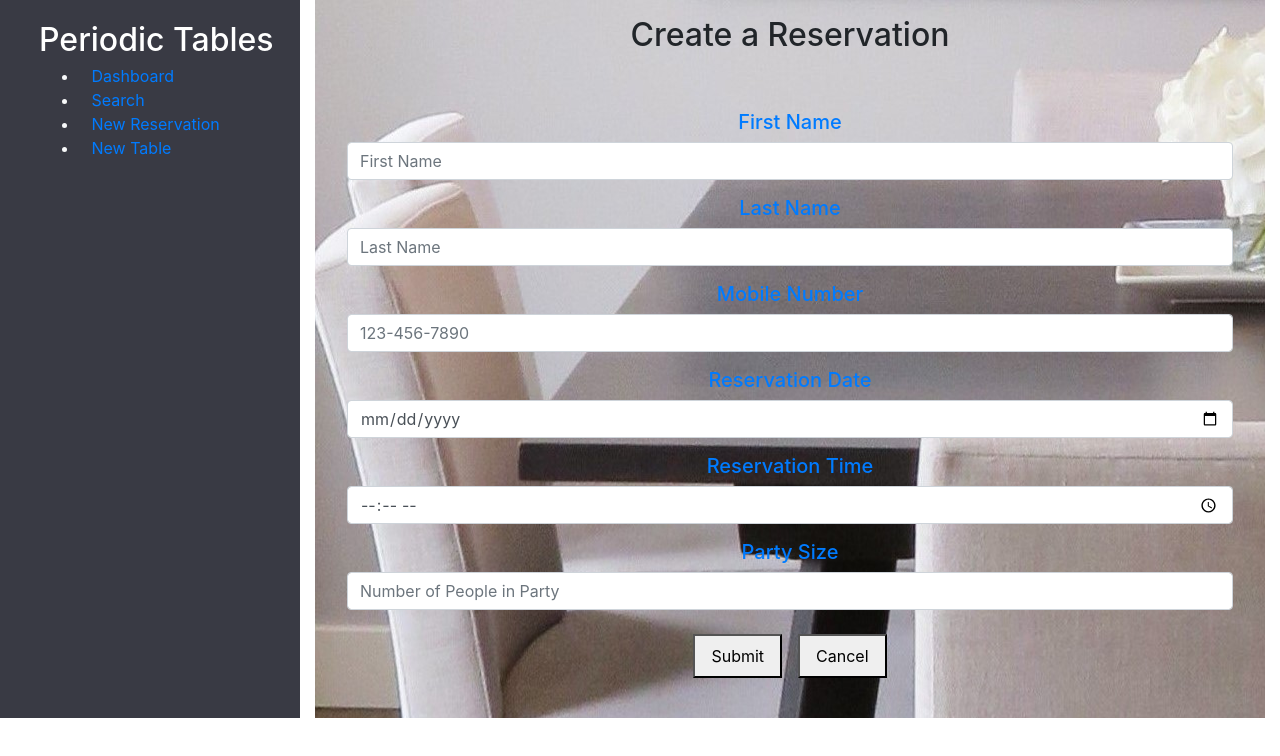
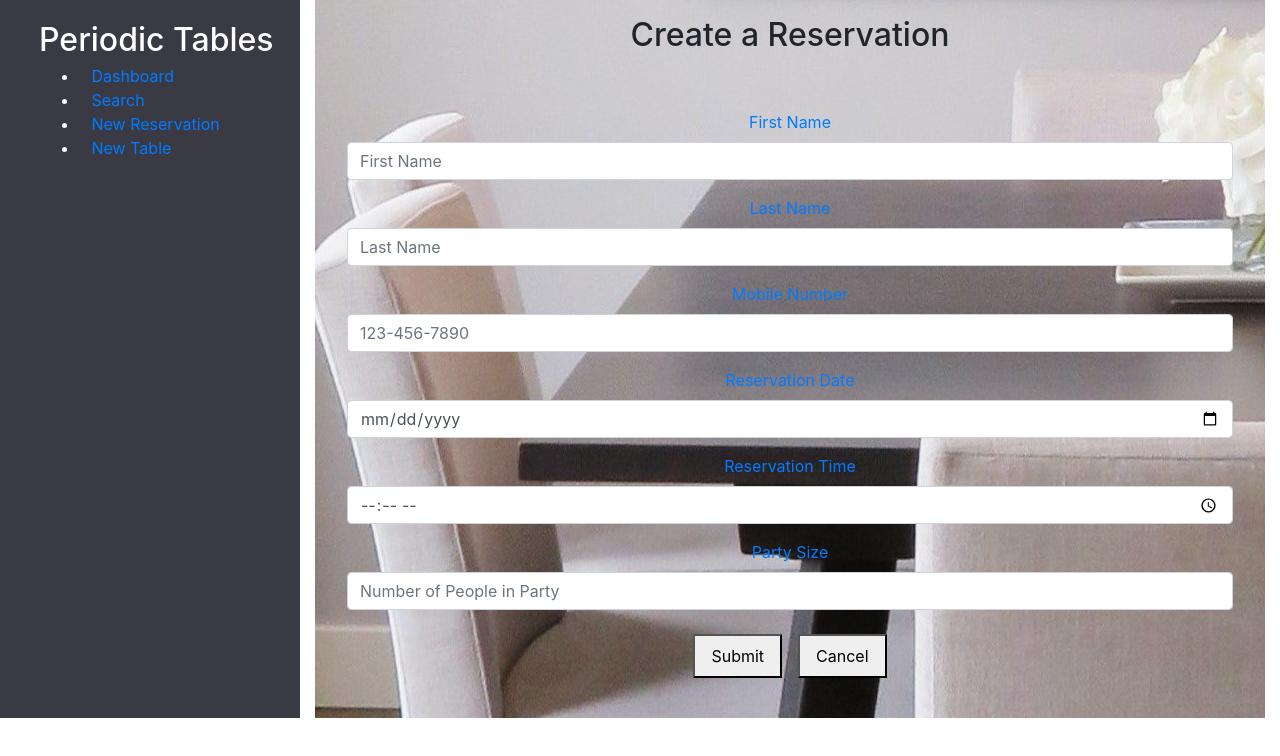
Before and after one commit to ajazzar/rest-back-end, a React (Create React App) app in the folder starter-restaurant-reservation-main/front-end/: page /reservations/new in a window 1280 px wide. Shown: the top 756 px of the page. Built offline with nearby package versions, Linux system fonts and the light colour scheme; a web font is replaced by a local one.

Commit message:
Update ReservationForm.js

```diff
--- a/starter-restaurant-reservation-main/front-end/src/reservations/ReservationForm.js
+++ b/starter-restaurant-reservation-main/front-end/src/reservations/ReservationForm.js
@@ -16,7 +16,7 @@ export default function ReservationForm({
         onSubmit={handleSubmit}
       >
         <div className="form-group">
-          <label htmlFor="first_name" class="h5">
+          <label htmlFor="first_name">
             First Name
           </label>
           <input
@@ -31,7 +31,7 @@ export default function ReservationForm({
           />
         </div>
         <div className="form-group">
-          <label htmlFor="last_name" class="h5">
+          <label htmlFor="last_name">
             Last Name
           </label>
           <input
@@ -46,7 +46,7 @@ export default function ReservationForm({
           />
         </div>
         <div className="form-group">
-          <label htmlFor="mobile_number" class="h5">
+          <label htmlFor="mobile_number">
             Mobile Number
           </label>
           <input
@@ -61,7 +61,7 @@ export default function ReservationForm({
           />
         </div>
         <div className="form-group">
-          <label htmlFor="reservation_date" class="h5">
+          <label htmlFor="reservation_date">
             Reservation Date
           </label>
           <input
@@ -76,7 +76,7 @@ export default function ReservationForm({
           />
         </div>
         <div className="form-group">
-          <label htmlFor="reservation_time" class="h5">
+          <label htmlFor="reservation_time">
             Reservation Time
           </label>
           <input
@@ -91,7 +91,7 @@ export default function ReservationForm({
           />
         </div>
         <div className="form-group">
-          <label htmlFor="people" class="h5">
+          <label htmlFor="people">
             Party Size
           </label>
           <input
```
